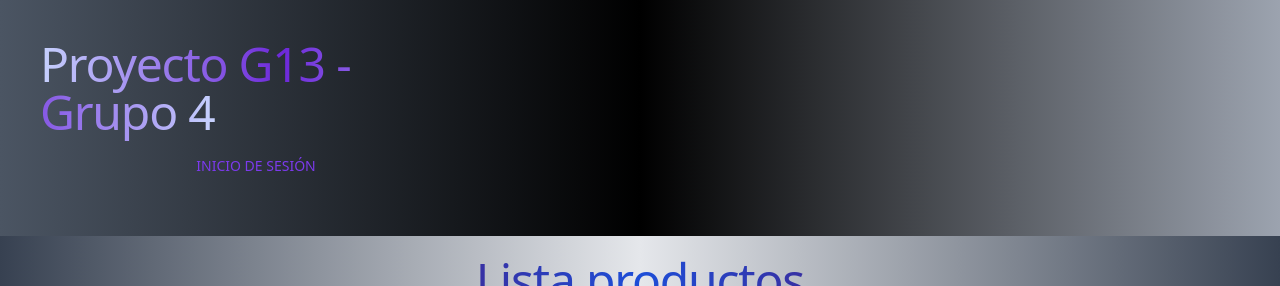
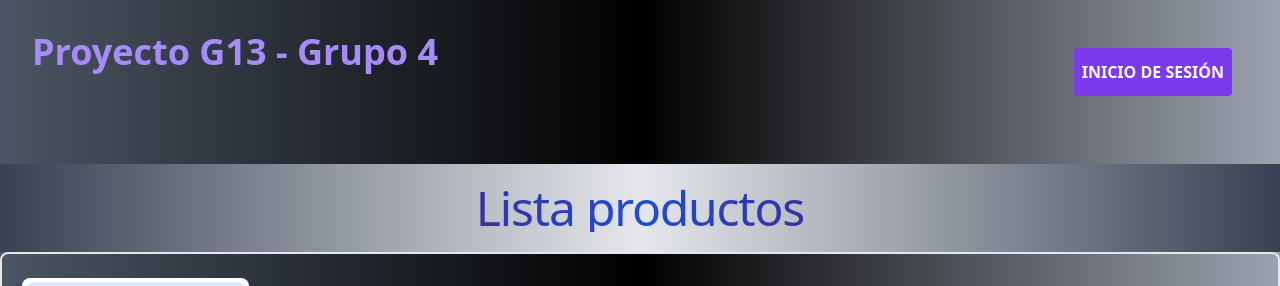
Before and after one commit to Adr261084/FRONTG13, a React (Create React App) app: page / in a window 1280 px wide. Shown: the top 286 px of the page. Built offline with nearby package versions, Linux system fonts and the light colour scheme; no server answers.

Commit message:
Se realizan actualizaciones en interfaz 2

```diff
--- a/src/Componentes/Home.js
+++ b/src/Componentes/Home.js
@@ -49,15 +49,18 @@ const Home = () => {
 
     return (
         <main className='flex-1'>
-            <div className='md:w-2/3 lg:w-2/5 p-10'>
-                <h1 className="inline bg-gradient-to-r from-indigo-200 via-violet-700 to-indigo-200 bg-clip-text font-display text-5xl tracking-tight text-transparent">
+            <div className="md:flex md:justify-between p-8 ">
+                <h2 className="text-4xl text-violet-400 font-bold text-center mb-5 md:mb-0">
                     Proyecto G13 - Grupo 4
-                </h1>
-                <Link
-                    to={"/login"}
-                    className="block text-center my-5 text-violet-600 uppercase text-sm"
-                >Inicio de Sesión</Link>
-
+                </h2>
+                <div className="flex flex-col md:flex-row items-center gap-4 p-4">
+                    <Link
+                        to={"/login"}
+                        className="bg-violet-600 mb-5 w-full py-3 text-white
+                            uppercase font-bold rounded hover:cursor-pointer
+                            hover:bg-violet-400 transition-colors p-2"
+                    >Inicio de Sesión</Link>
+                </div>
             </div>
             <div>
                 <div className="md:justify-center flex p-5 bg-gradient-to-r from-gray-700 via-gray-200 to-gray-700">
@@ -116,14 +119,15 @@ const Home = () => {
                                 </div>
                             </div>
                         </div>
-                        <div >
+                        <div>
                             <div className="mx-auto max-w-2xl py-16 px-4 sm:py-24 sm:px-6 lg:max-w-7xl lg:px-8">
                                 <div
                                     className="bg-gray-200 mt-8 grid grid-cols-1 gap-y-12 sm:grid-cols-2 sm:gap-x-6 lg:grid-cols-4 xl:gap-x-8
                                     rounded-lg border-b-blue-600 border-2">
                                     {productos.map((product) => (
                                         <div key={product._id}>
-                                            <div className="relative rounded-lg border-amber-600 border-2 bg-white hover:bg-amber-500">
+                                            <div
+                                                className="relative rounded-lg border-amber-600 border-2 bg-white hover:bg-amber-500">
                                                 <div className="relative h-72 w-full overflow-hidden rounded-lg">
                                                     <img
                                                         src={product.imagen}
```
